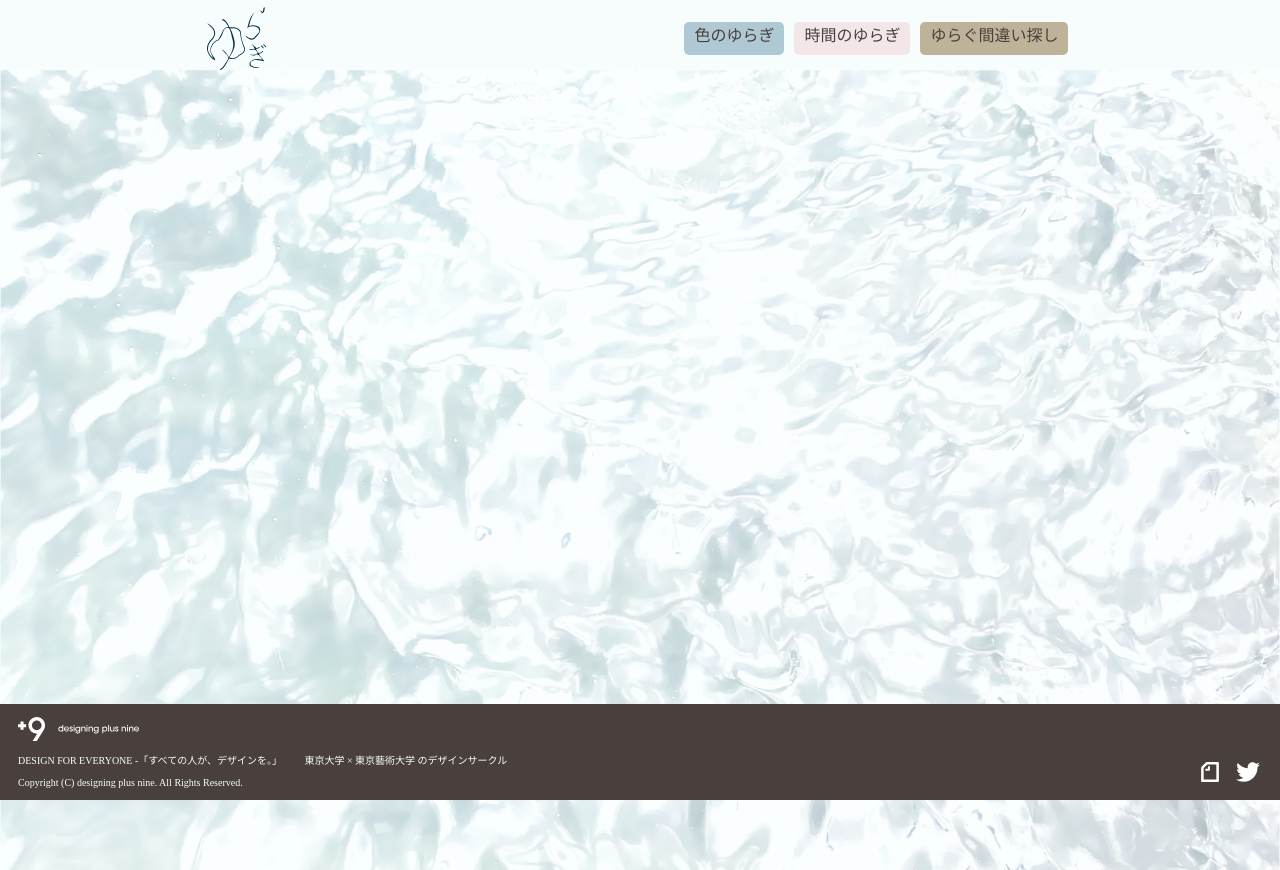
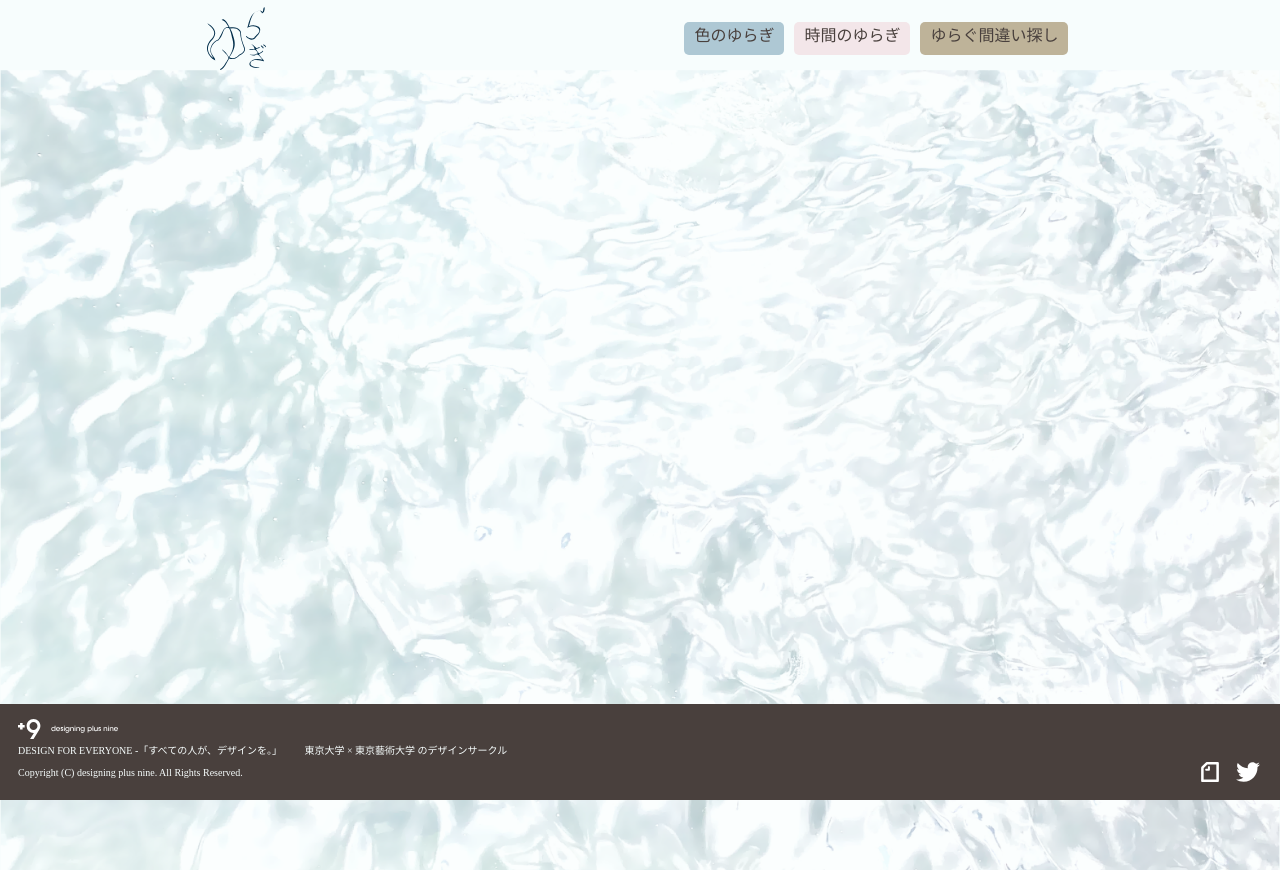
Before and after one commit to designingplusnine/komafes-2021, a Next.js app: page / in a window 1280 px wide. Built offline with nearby package versions, Linux system fonts and the light colour scheme.

Commit message:
フッターのレスポンシブ対応、土語の中央ぞろえ未完

```diff
--- a/components/Footer/index.module.scss
+++ b/components/Footer/index.module.scss
@@ -3,17 +3,17 @@
     align-items: flex-end ;
     background-color: #49403D ;
     height: $footer-height ;
-
     left: 0;
     position: fixed;
     bottom: 0;
     width: 100%;
-    padding:13px 18px;
+    padding: 13px 18px;
 
 }
 .footer_dp9logo{
     height: 24px;
-
+    width: 100px;
+    padding: none;
 }
 .footer_text{
     font-size: 10px;
@@ -21,7 +21,20 @@
     font-weight: 500;
 
 }
+.footer_text_01{
+    display: none;
+    @include mq (small){
+        display: inline;
+    }
+}
+.footer_text_02{
+    width: 200px;
+    @include mq (xsmall){
+        width: 100%;
+    }
+}
 .sns_icon{
+
         height: 20px;
         width: 60px;
         display: flex;
@@ -30,7 +43,6 @@
         position: fixed;
         right: 20px;
         bottom: 18px;
-
 }
 .footer_shareicon{
     height: 100%;
--- a/components/Footer/index.tsx
+++ b/components/Footer/index.tsx
@@ -7,8 +7,10 @@ export const Footer: NextPage = () => (
       <img src="/img/dp9logo/dp9_logo.svg" className={classes.footer_dp9logo} />
     </a>
     <div className={classes.footer_text}>
-      <p>DESIGN FOR EVERYONE -「すべての人が、デザインを。」 　　東京大学 × 東京藝術大学 のデザインサークル</p>
-      <p>Copyright (C) designing plus nine. All Rights Reserved.</p>
+      <p className={classes.footer_text_01}>
+        DESIGN FOR EVERYONE -「すべての人が、デザインを。」 　　東京大学 × 東京藝術大学 のデザインサークル
+      </p>
+      <p className={classes.footer_text_02}>Copyright (C) designing plus nine. All Rights Reserved.</p>
     </div>
     <div className={classes.sns_icon}>
       <a
```
Lines whose indentation alone changed are shown as unchanged.
